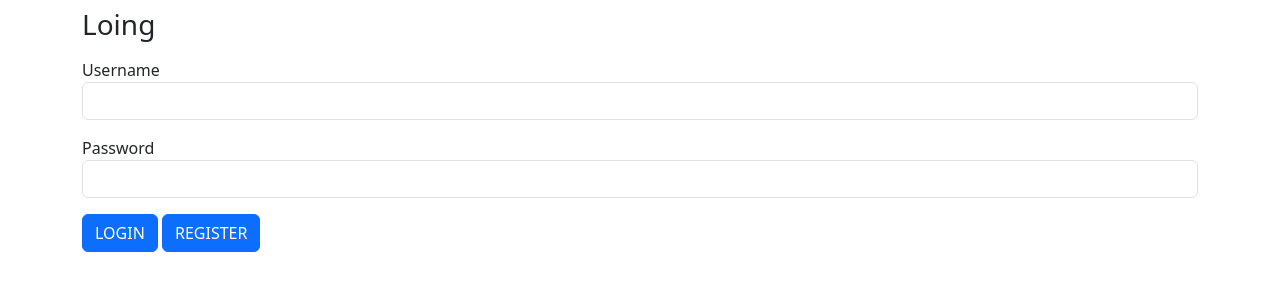
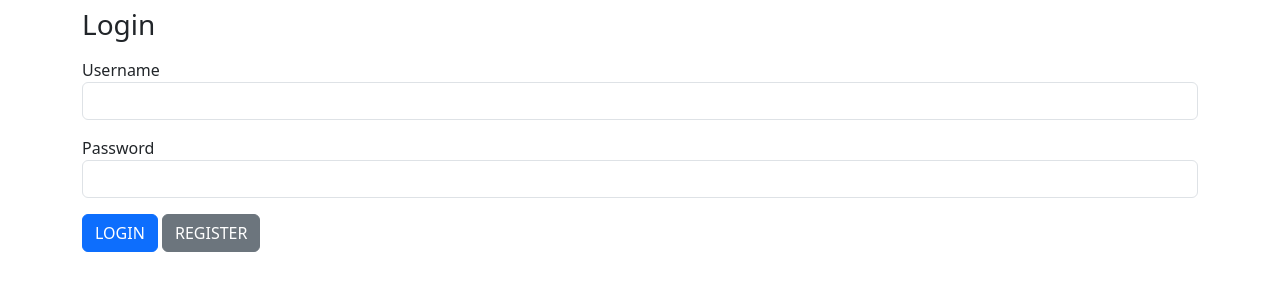
Before and after one commit to pittachiox/pittaweb, a Flask app: template templates/login.html in a window 1280 px wide. Shown: the part 46-346 px from the top of the page. Run offline with Flask 3, Linux system fonts and the light colour scheme; the template is opened without the code that fills it, so the values that code supplies are empty, except form fields; form fields are guessed from the names that the template uses.

Commit message:
click register button

```diff
--- a/templates/login.html
+++ b/templates/login.html
@@ -1,15 +1,15 @@
 {% extends 'base.html' %}
 {% block body %}
-<h3 class="my-2">Loing</h3>
-<form action="" method="POST">
+<h3 class="my-2">Login</h3>
+<form action="{{ url_for('login') }}" method="POST">
     {{ form.hidden_tag() }}
     <div class="form-group my-3">
         {{ form.username.label }}
-        {{ form.username(class_='form-control',value=form_name) }}
+        {{ form.username(class_='form-control') }}
     </div>
     <div class="form-group my-3">
         {{ form.password.label }}
-        {{ form.password(class_='form-control',value=form_name) }}
+        {{ form.password(class_='form-control', type='password') }}
     </div>
     {% if request.args.get('error') %}
     <div>
@@ -17,6 +17,6 @@
     </div>
     {% endif %}
     <button type="submit" class="btn btn-primary">LOGIN</button>
-    <button class="btn btn-primary">REGISTER</button>
+    <a href="{{ url_for('register') }}" class="btn btn-secondary">REGISTER</a>
 </form>
 {% endblock %}
```
